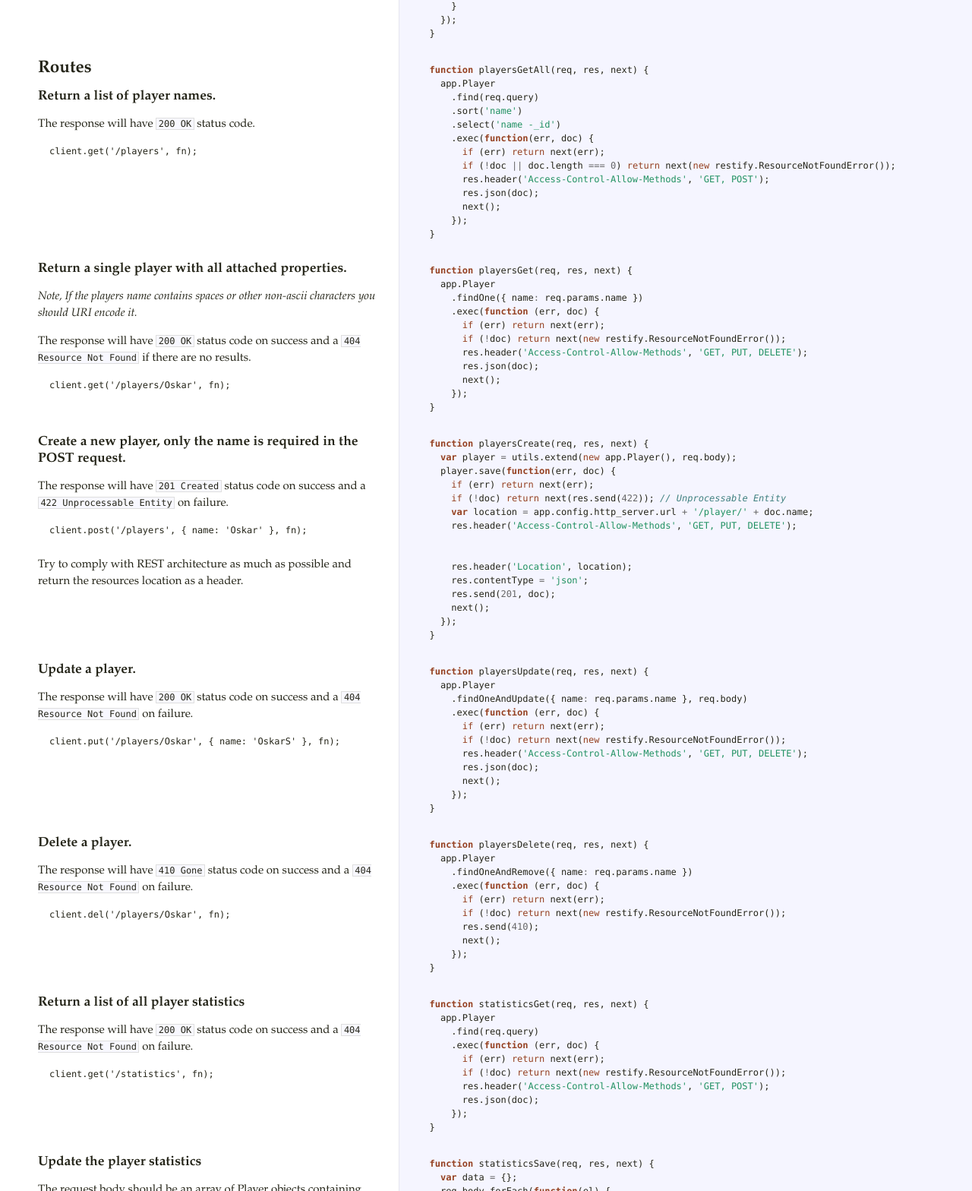
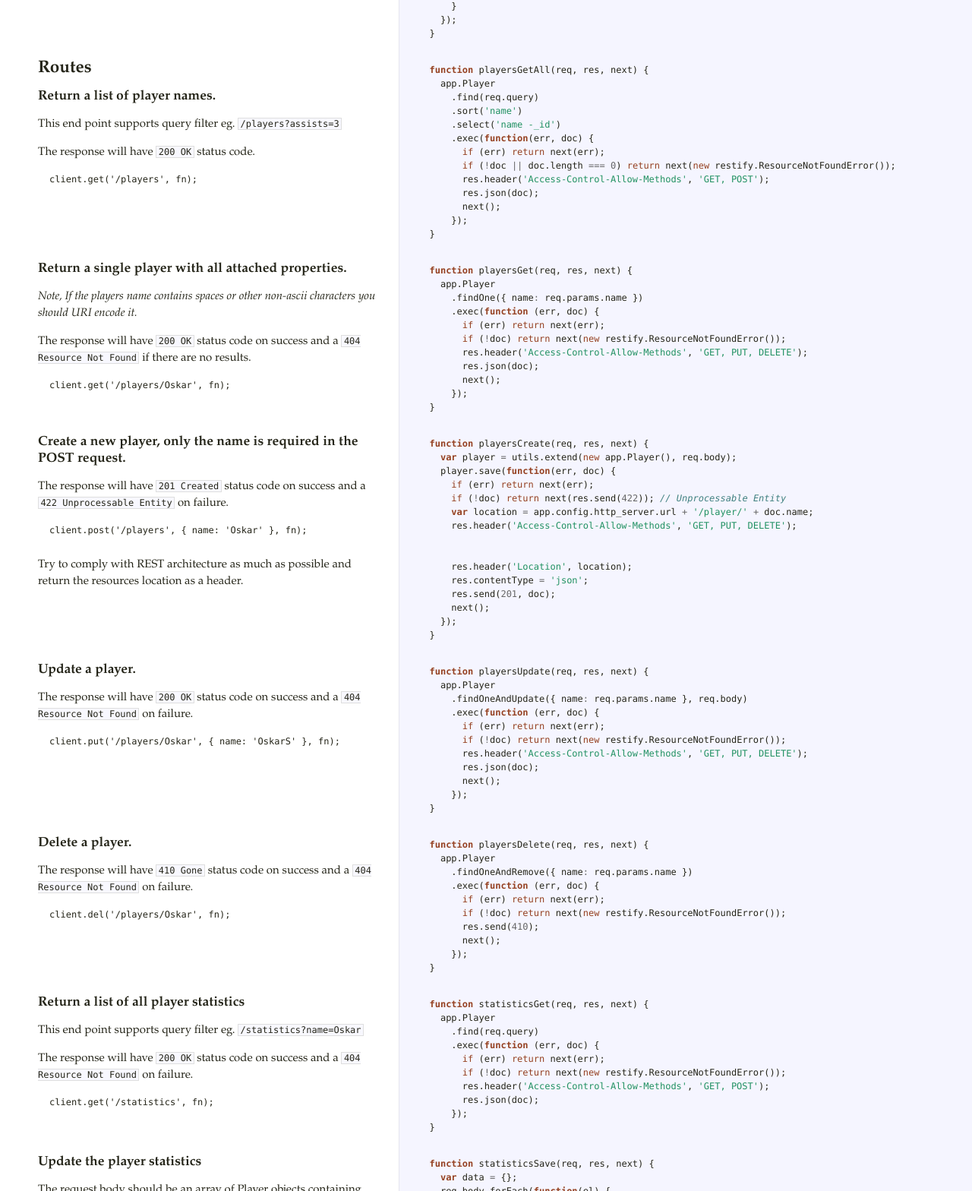
Before and after one commit to oxyc/node-rest-example, a website: page docs/docco.html in a window 1280 px wide. Shown: the part 2665-4233 px from the top of the page at 76% size. Drawn offline with Linux system fonts and the light colour scheme.

Commit message:
Update docs

```diff
--- a/app/routes.js
+++ b/app/routes.js
@@ -26,6 +26,8 @@ function defineRoutes(app, restify, fn) {
   // ------
   //
   // ### Return a list of player names.
+  //
+  // This end point supports query filter eg. `/players?assists=3`
   //
   // The response will have `200 OK` status code.
   //
@@ -129,6 +131,8 @@ function defineRoutes(app, restify, fn) {
 
   // ### Return a list of all player statistics
   //
+  // This end point supports query filter eg. `/statistics?name=Oskar`
+  //
   // The response will have `200 OK` status code on success and a `404
   // Resource Not Found` on failure.
   //
--- a/docs/docco.html
+++ b/docs/docco.html
@@ -107,6 +107,8 @@ callback as if nothing had happened.</p>             </td>             <td class
 
 <h3>Return a list of player names.</h3>
 
+<p>This end point supports query filter eg. <code>/players?assists=3</code></p>
+
 <p>The response will have <code>200 OK</code> status code.</p>
 
 <pre><code>client.get('/players', fn);
@@ -192,6 +194,8 @@ Resource Not Found</code> on failure.</p>
       <span class="p">});</span>
   <span class="p">}</span></pre></div>             </td>           </tr>                               <tr id="section-26">             <td class="docs">               <div class="pilwrap">                 <a class="pilcrow" href="#section-26">&#182;</a>               </div>               <h3>Return a list of all player statistics</h3>
 
+<p>This end point supports query filter eg. <code>/statistics?name=Oskar</code></p>
+
 <p>The response will have <code>200 OK</code> status code on success and a <code>404
 Resource Not Found</code> on failure.</p>
 
```
Also changed, not shown: docs/coverage.html (+1 -1 lines).
